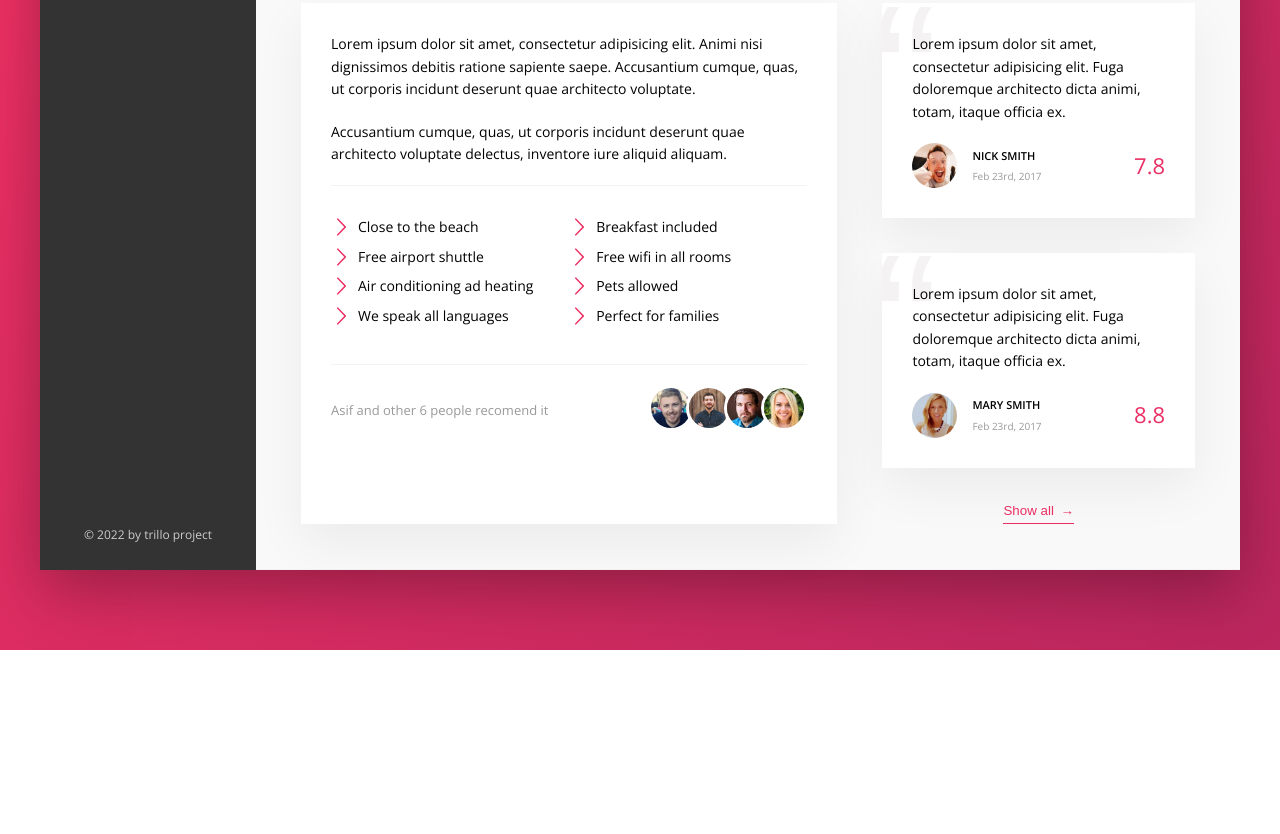
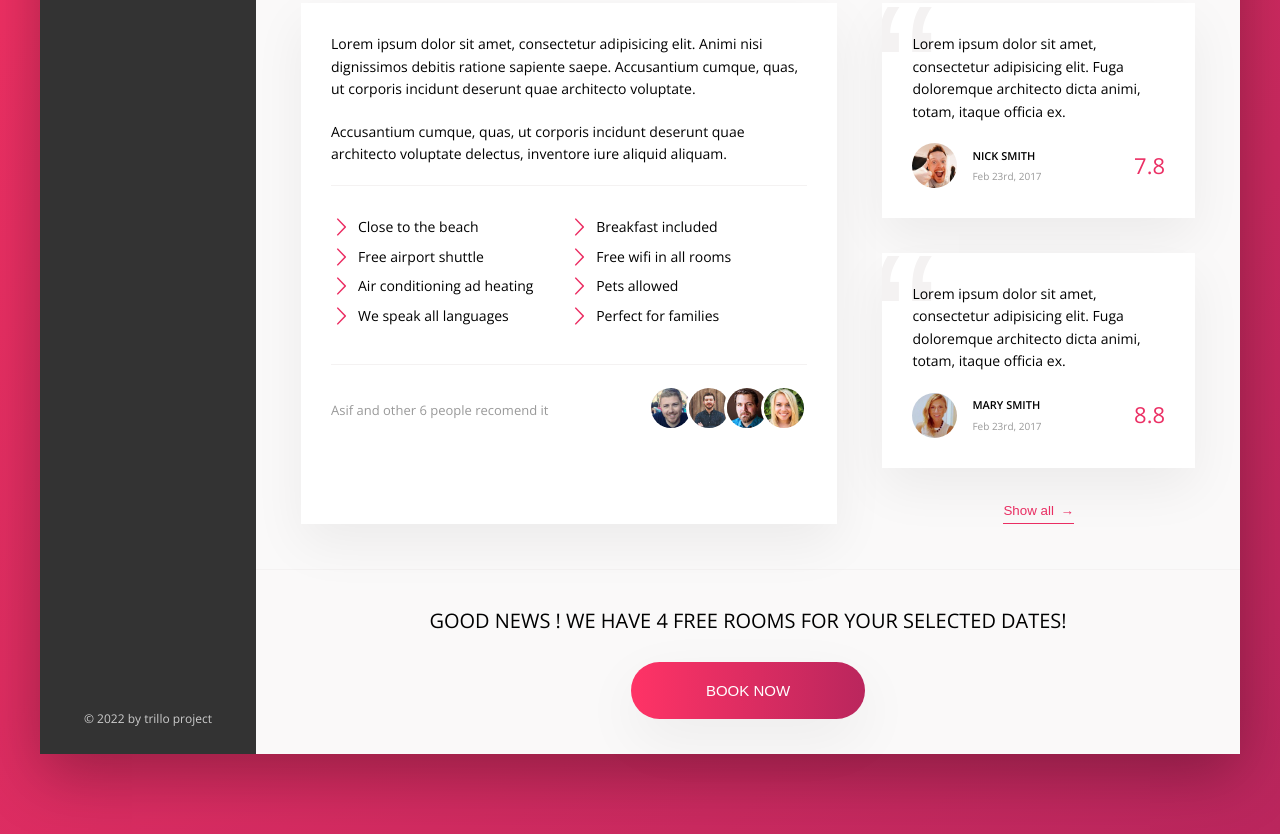
Before and after one commit to asifmehmood101/Trillo-app, a website: page index.html in a window 1280 px wide. Shown: the part 666-1500 px from the top of the page. Before the commit the page ends 1316 px from the top, so only its background shows below. Drawn offline with nearby package versions, Linux system fonts and the light colour scheme.

Commit message:
add cta section

```diff
--- a/index.html
+++ b/index.html
@@ -202,6 +202,16 @@
               </button>
                     </div>
                 </div>
+                <div class="cta">
+                    <h2 class="cta__book-now">
+                        Good news ! We have 4 free rooms for your selected dates!
+                    </h2>
+
+                    <button class="cta__btn">
+              <span class="cta__btn--visible">Book Now</span>
+              <span class="cta__btn--invisible">Only 4 rooms left</span>
+            </button>
+                </div>
             </main>
         </div>
     </div>
--- a/sass/_components.scss
+++ b/sass/_components.scss
@@ -205,6 +205,7 @@
     border: none;
     color: var(--color-primary);
     font-size: 1.4rem;
+    background-color: var(--color-grey-light-1);
     border-bottom: currentColor;
     display: inline-block;
     cursor: pointer;
@@ -341,6 +342,50 @@
     }
 }
 
+.cta {
+    padding: 3.5rem 0;
+    text-align: center;
+    &__book-now {
+        font-size: 2rem;
+        font-weight: 300;
+        text-transform: uppercase;
+        margin-bottom: 2.5rem;
+    }
+    &__btn {
+        border: none;
+        font-size: 1.5rem;
+        font-weight: 300;
+        text-transform: uppercase;
+        border-radius: 10rem;
+        background-image: linear-gradient( to right, var(--color-primary-light), var(--color-primary-dark));
+        color: #fff;
+        position: relative;
+        overflow: hidden;
+        box-shadow: 0 2rem 6rem rgba(0, 0, 0, 0.06);
+        &>* {
+            display: inline-block;
+            width: 100%;
+            height: 100%;
+            transition: all 0.3s;
+        }
+        &--visible {
+            padding: 2rem 7.5rem;
+        }
+        &--invisible {
+            position: absolute;
+            padding: 2rem 0;
+            top: -100%;
+            right: 0;
+        }
+        &:hover &--visible {
+            transform: translateY(10rem);
+        }
+        &:hover &--invisible {
+            top: 0;
+        }
+    }
+}
+
 @keyframes pulsate {
     0% {
         transform: scaleY(1);
```
Also changed, not shown: css/style.css.
